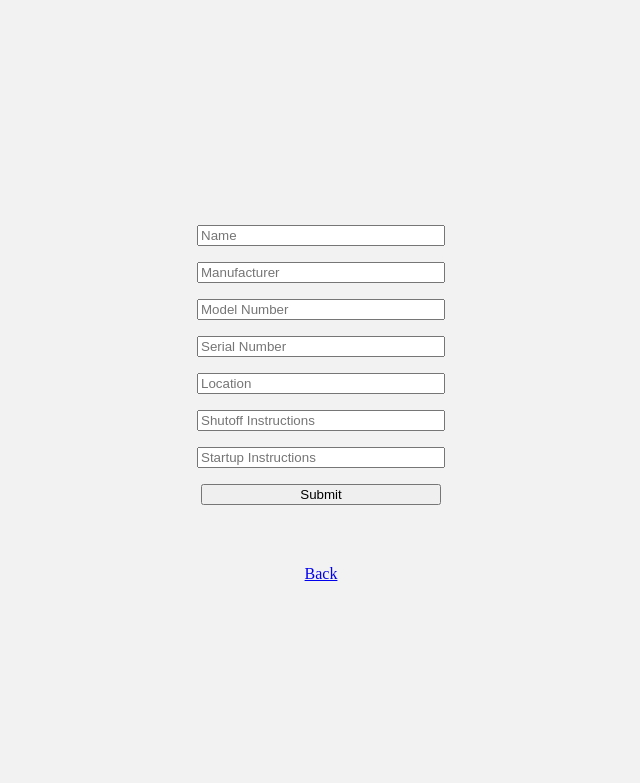
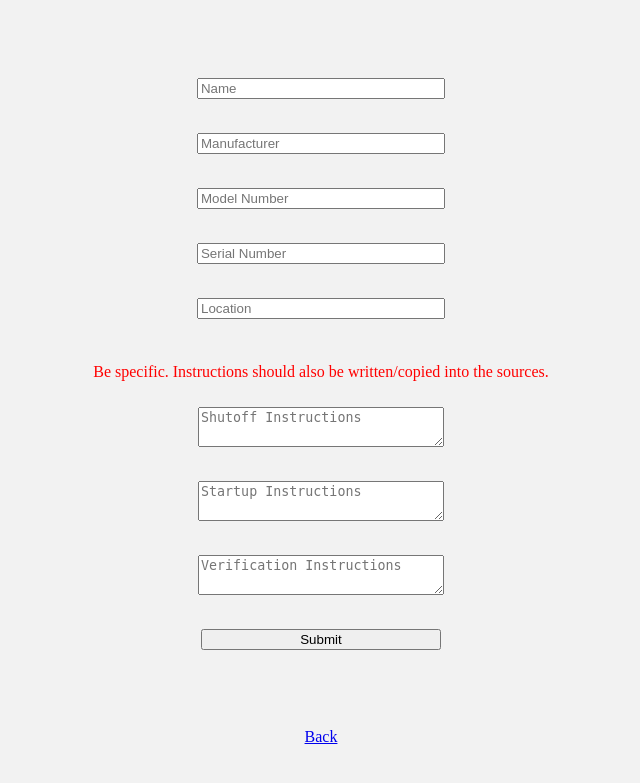
Before and after one commit to probablyanasian/lotoapp, a Flask app: template templates/new_asset.html in a window 1280 px wide. Shown: the top 783 px of the page, without its empty margins (319-959 px from the left). Run offline with Flask 2, Linux system fonts and the light colour scheme; the template is opened without the code that fills it, so the values that code supplies are empty.

Commit message:
more stuff, rm db, nothing important anyways.

```diff
--- a/main.py
+++ b/main.py
@@ -244,8 +244,9 @@ def base_new_asset(site_id):
 
     if request.method == 'POST':
         vals = request.form.to_dict()
-        if verify_exists(vals, ['name', 'location']):
-            Asset.Asset(verify[1], site_id, vals['name'], vals['location'])
+        if verify_exists(vals, ['name', 'location', 'manu', 'model_num', 'serial_num', 'shutoff_ins', 'startup_ins', 'verif_ins']):
+            Asset.Asset(verify[1], site_id, vals['name'], vals['location'], vals['manu'], vals['model_num'], vals['serial_num'],
+            vals['shutoff_ins'], vals['startup_ins'], vals['verif_ins'])
             return redirect(url_for('view_assets', site_id=site_id))
         else:
             return render_template('new_asset.html', message='Missing Parameter')
@@ -415,8 +416,9 @@ def new_asset(site_id, incident_id):
 
     if request.method == 'POST':
         vals = request.form.to_dict()
-        if verify_exists(vals, ['name', 'location']):
-            asset_instance = Asset.Asset(verify[1], site_id, vals['name'], vals['location'])
+        if verify_exists(vals, ['name', 'location', 'manu', 'model_num', 'serial_num', 'shutoff_ins', 'startup_ins', 'verif_ins']):
+            asset_instance = Asset.Asset(verify[1], site_id, vals['name'], vals['location'], vals['manu'], vals['model_num'], vals['serial_num'],
+            vals['shutoff_ins'], vals['startup_ins'], vals['verif_ins'])
             Incident.add_asset_to_incident(asset_instance.id, incident_id)
             return redirect(url_for('view_incident', site_id=site_id, incident_id=incident_id))
         else:
--- a/static/css/base.css
+++ b/static/css/base.css
@@ -6,14 +6,18 @@ html, body {
     background-color: #f2f2f2;
 }
 form {
-    display: inline-block;
+    /* display: inline-block; */
     vertical-align: middle;
     align-items: center;
+    display: flex;
+    flex-direction: column;
+    justify-content: center;
+    min-height: 100%;
 }
 p{
     align-items: center;
 }
-input {
+input,textarea {
     margin:0.5rem;
     width:15rem;
 }
@@ -23,3 +27,7 @@ div {
     justify-content: center;
     text-align: center;
 }
+a {
+    margin-top: 0.5rem;
+    margin-bottom: 0.5rem;
+}
--- a/templates/new_asset.html
+++ b/templates/new_asset.html
@@ -5,14 +5,17 @@
 </head>
 <body>
     <div>
+        <p></p>
         <form method="post">
             <input type="text" value="" placeholder="Name" name="name"><br>
             <input type="text" class="text" placeholder="Manufacturer" name="manu"><br>
             <input type="text" class="text" placeholder="Model Number" name="model_num"><br>
             <input type="text" class="text" placeholder="Serial Number" name="serial_num"><br>
-            <input type="text" value="" placeholder="Location" name="location"><br>
-            <input type="text" class="text" placeholder="Shutoff Instructions" name="shutoff_ins"><br>
-            <input type="text" class="text" placeholder="Startup Instructions" name="startup_ins"><br>
+            <input type="text" value="" placeholder="Location" name="location"><br><br>
+            <label style='color: red;'>Be specific. Instructions should also be written/copied into the sources.</label><br>
+            <textarea type="text" class="text" placeholder="Shutoff Instructions" name="shutoff_ins"></textarea><br>
+            <textarea type="text" class="text" placeholder="Startup Instructions" name="startup_ins"></textarea><br>
+            <textarea type="text" class="text" placeholder="Verification Instructions" name="verif_ins"></textarea><br>
             <input type="submit" value="Submit"><br>
         </form>
         <p style="color:red;">{{message}}</p>
@@ -20,47 +23,15 @@
     </div>
 </body>
 
-
-<style type="text/css">
-    textarea {
-        overflow: hidden;
-        resize: none;
-    }
-</style>
 <script type="text/javascript">
-var observe;
-if (window.attachEvent) {
-    observe = function (element, event, handler) {
-        element.attachEvent('on'+event, handler);
-    };
-}
-else {
-    observe = function (element, event, handler) {
-        element.addEventListener(event, handler, false);
-    };
-}
-function init () {
-    var texts = document.getElementsByClassName('text');
-    function resize () {
-        text.style.height = 'auto';
-        text.style.height = text.scrollHeight+'px';
-    }
-    /* 0-timeout to get the already changed text */
-    function delayedResize () {
-        window.setTimeout(resize, 0);
+    const tx = document.getElementsByTagName("textarea");
+    for (let i = 0; i < tx.length; i++) {
+    tx[i].setAttribute("style", "height:" + (tx[i].scrollHeight) + "px;overflow-y:hidden;");
+    tx[i].addEventListener("input", OnInput, false);
     }
 
-    for (var i = 0; i < texts.length; i++) {
-        let text = texts.item(i);
-        observe(text, 'change',  resize);
-        observe(text, 'cut',     delayedResize);
-        observe(text, 'paste',   delayedResize);
-        observe(text, 'drop',    delayedResize);
-        observe(text, 'keydown', delayedResize);
-
-        text.focus();
-        text.select();
-        resize();
-    };
-}
+    function OnInput() {
+    this.style.height = "auto";
+    this.style.height = (this.scrollHeight) + "px";
+    }
 </script>
--- a/templates/site.html
+++ b/templates/site.html
@@ -8,9 +8,10 @@
         {% if is_manager %}
         <p>Key: {{ key }} </p><br>
         {% endif %}
+        <a href="view_incidents/" class="button">Incidents</a><br>
+        <a href="view_assets/" class="button">Assets</a><br><br>
+
         <a href="view_users/" class="button">View Users</a><br>
-        <a href="view_assets/" class="button">Assets</a><br>
-        <a href="view_incidents/" class="button">Incidents</a><br>
         <a href="view_locked_sources/" class="button">Locked Sources</a><br>
         <p style="color:red;">{{message}}</p> <br>
         {% if is_manager %}
```
Also changed, not shown: Source.py (+5 -3 lines), templates/new_source.html (+12 -42 lines), README.md, sqlite.db (deleted), 1 other file.
